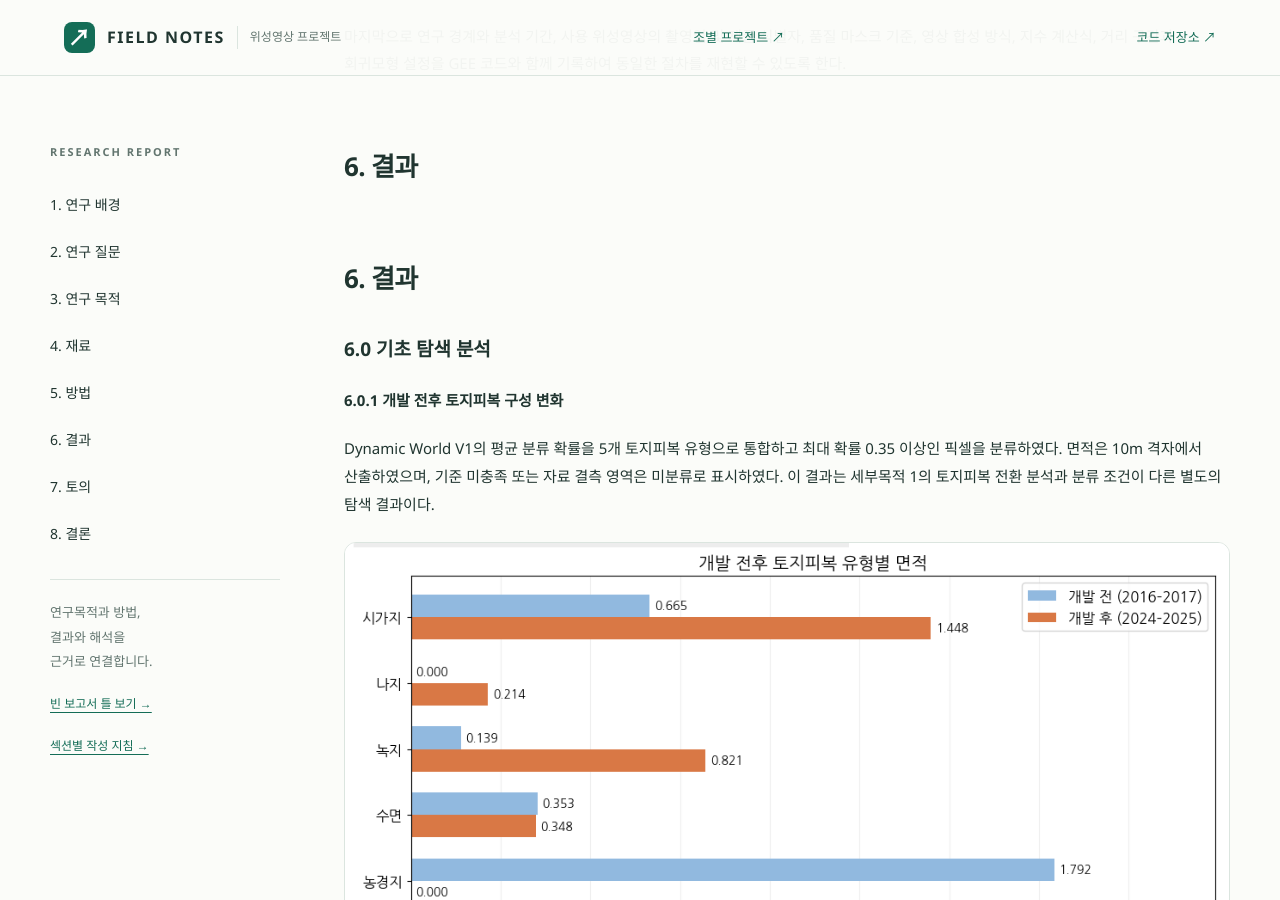
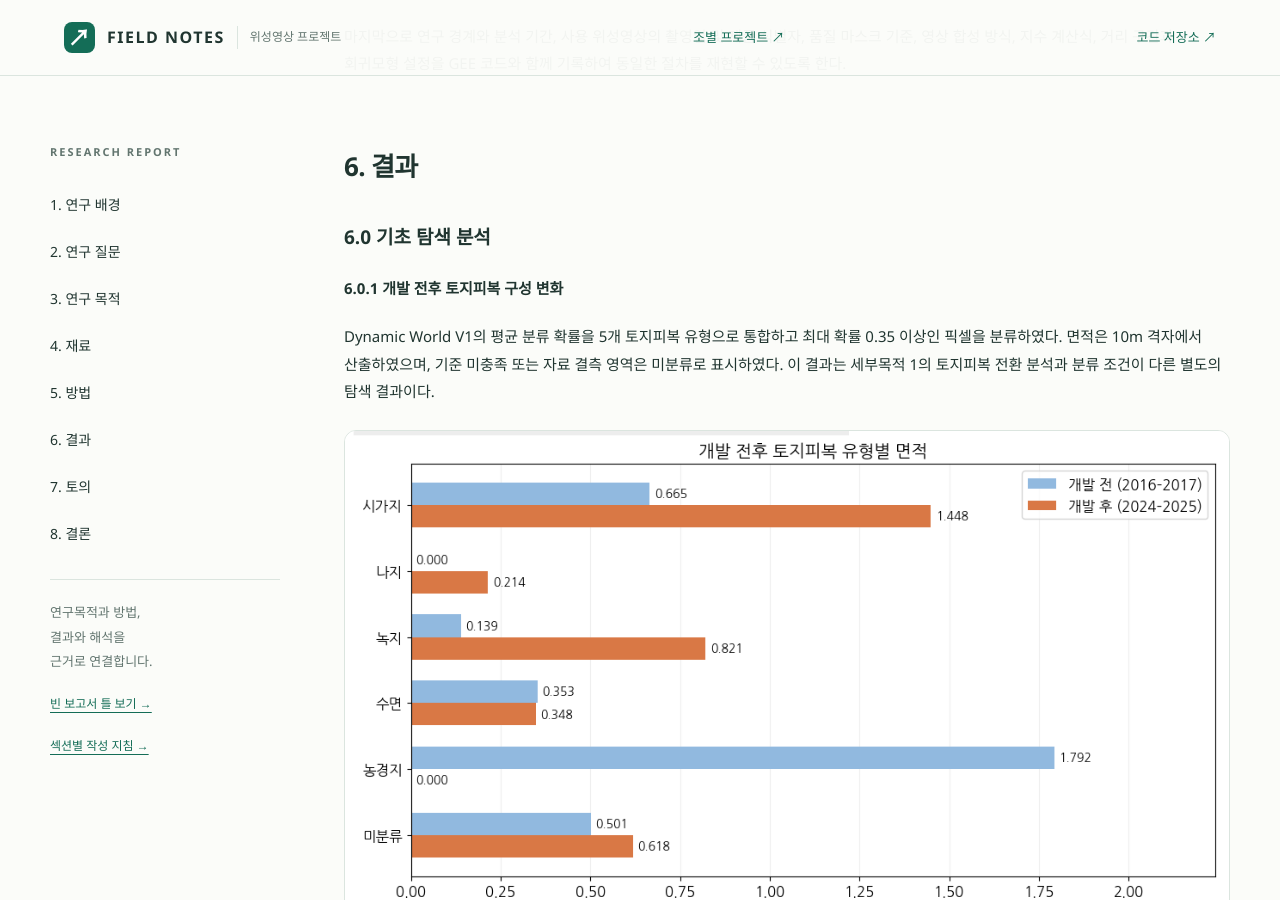
Before and after one commit to kimeunbyeol244/surveying-final-project-6, a Jekyll site: the page built from docs/index.md, in a window 1280 px wide and 900 px high, scrolled down 15951 px. Built offline with Jekyll 4.4.1, drawn with Linux system fonts in a browser that asks for light colours.

Commit message:
Update index.md

```diff
--- a/docs/index.md
+++ b/docs/index.md
@@ -311,7 +311,6 @@ html {
 })();
 </script>
 
-<h2 id="results" style="scroll-margin-top: 100px;">6. 결과</h2>
 
 
 ### 6.0 기초 탐색 분석
```
